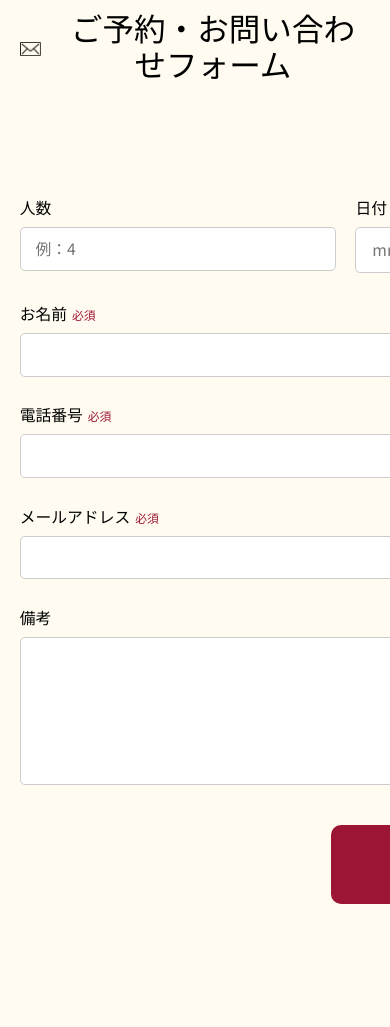
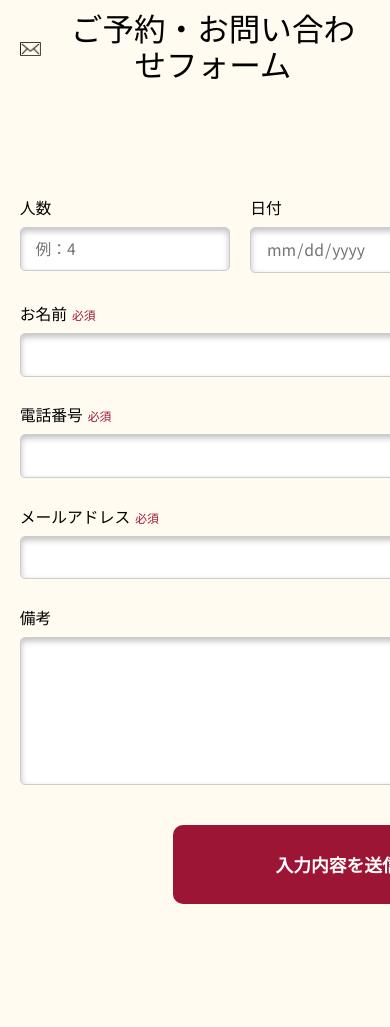
Before and after one commit to kato-t-web/fuji202510, a PHP site: page / in a window 390 px wide. Shown: the part 4675-5702 px from the top of the page. Run offline with PHP 8.4, Linux system fonts and the light colour scheme.

Commit message:
Update contact form styles in style.css for improved layout and aesthetics
- Adjusted the width of the contact form to 68rem for better responsiveness.
- Added a box-shadow to enhance the visual depth of the form elements.

```diff
--- a/style.css
+++ b/style.css
@@ -1118,7 +1118,7 @@ img {
 }
 
 .c-contact-form {
-    width: 100rem;
+    width: 68rem;
     margin: 0 auto;
 }
 
@@ -1159,6 +1159,7 @@ img {
     background-color: #fff;
     font-family: "Noto Sans JP", sans-serif;
     transition: border-color 0.3s;
+    box-shadow: inset 0 3px 6px rgba(21, 19, 19, 0.27);
 }
 
 .wpcf7-form-control:focus {
```
Also changed, not shown: 3 other files.
